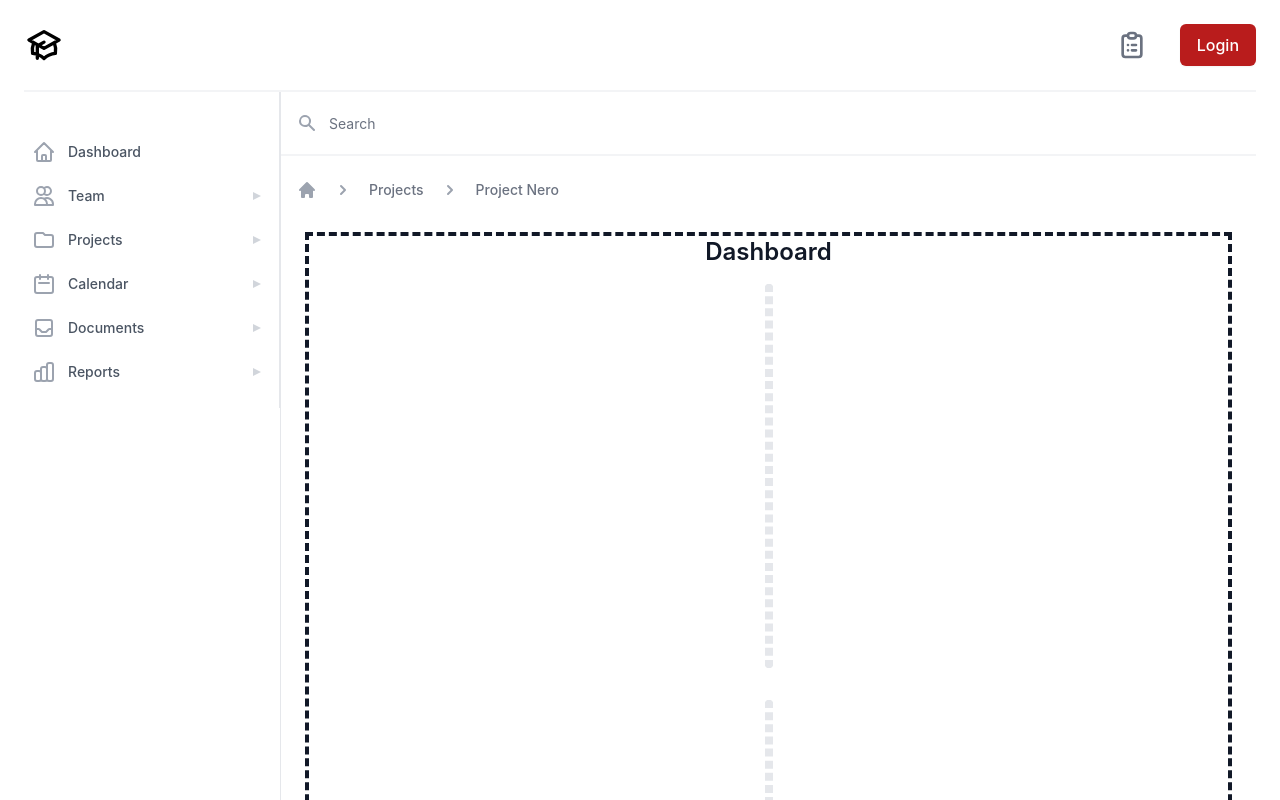
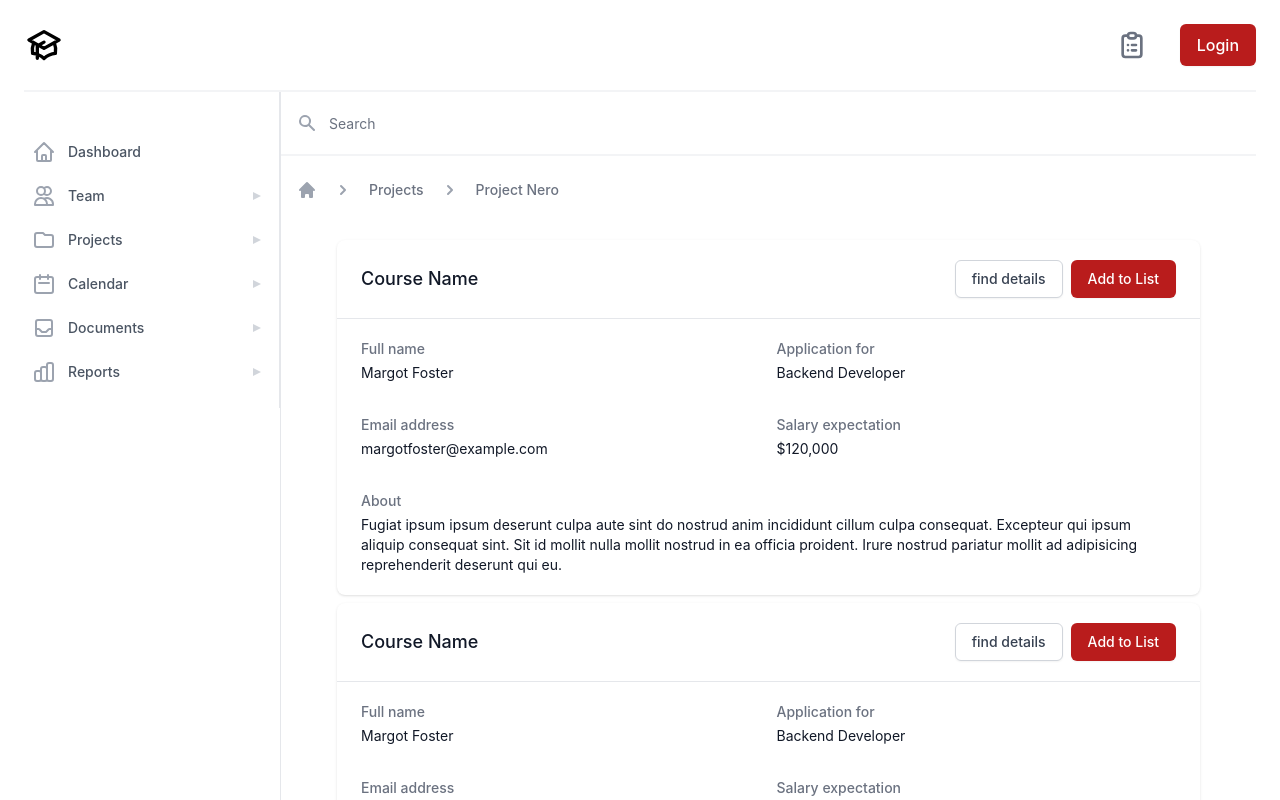
Before and after one commit to tomiharu0317/syllabus, a Next.js app in the folder frontend/: page /mylist in a window 1280 px wide. Shown: the top 800 px of the page. Built offline with nearby package versions, Linux system fonts and the light colour scheme.

Commit message:
Add content card

```diff
--- /dev/null
+++ b/frontend/src/components/atoms/contents-card.tsx
@@ -0,0 +1,64 @@
+/* This example requires Tailwind CSS v2.0+ */
+import { PaperClipIcon } from '@heroicons/react/solid'
+
+export default function ContentCard() {
+  return (
+    <div className='bg-white shadow overflow-hidden sm:rounded-lg my-2'>
+      <div className='px-4 py-5 sm:px-6'>
+        <div className='-ml-4 -mt-4 flex justify-between items-center flex-wrap sm:flex-nowrap'>
+          <div className='ml-4 mt-4'>
+            <h3 className='text-lg leading-6 font-medium text-gray-900'>Course Name</h3>
+            {/* <p className='mt-1 text-sm text-gray-500'>
+              Lorem ipsum dolor sit amet consectetur adipisicing elit quam corrupti consectetur.
+            </p> */}
+          </div>
+          <div className='ml-4 mt-4 flex-shrink-0'>
+            <button
+              type='button'
+              className='relative inline-flex items-center px-4 py-2 mr-2 border border-gray-300 shadow-sm text-sm font-medium rounded-md text-gray-700 bg-white hover:bg-gray-50 focus:outline-none focus:ring-2 focus:ring-offset-2 focus:ring-gray-200'
+            >
+              find details
+            </button>
+            <button
+              type='button'
+              className='relative inline-flex items-center px-4 py-2 border border-transparent shadow-sm text-sm font-medium rounded-md text-white bg-red-700 hover:bg-red-600 focus:outline-none focus:ring-2 focus:ring-offset-2 focus:ring-red-700'
+            >
+              Add to List
+            </button>
+          </div>
+        </div>
+        {/* <h3 className='text-lg leading-6 font-medium text-gray-900'>Applicant Information</h3> */}
+        {/* <p className='mt-1 max-w-2xl text-sm text-gray-500'>Personal details and application.</p> */}
+      </div>
+      <div className='border-t border-gray-200 px-4 py-5 sm:px-6'>
+        <dl className='grid grid-cols-1 gap-x-4 gap-y-8 sm:grid-cols-2'>
+          <div className='sm:col-span-1'>
+            <dt className='text-sm font-medium text-gray-500'>Full name</dt>
+            <dd className='mt-1 text-sm text-gray-900'>Margot Foster</dd>
+          </div>
+          <div className='sm:col-span-1'>
+            <dt className='text-sm font-medium text-gray-500'>Application for</dt>
+            <dd className='mt-1 text-sm text-gray-900'>Backend Developer</dd>
+          </div>
+          <div className='sm:col-span-1'>
+            <dt className='text-sm font-medium text-gray-500'>Email address</dt>
+            <dd className='mt-1 text-sm text-gray-900'>margotfoster@example.com</dd>
+          </div>
+          <div className='sm:col-span-1'>
+            <dt className='text-sm font-medium text-gray-500'>Salary expectation</dt>
+            <dd className='mt-1 text-sm text-gray-900'>$120,000</dd>
+          </div>
+          <div className='sm:col-span-2'>
+            <dt className='text-sm font-medium text-gray-500'>About</dt>
+            <dd className='mt-1 text-sm text-gray-900'>
+              Fugiat ipsum ipsum deserunt culpa aute sint do nostrud anim incididunt cillum culpa
+              consequat. Excepteur qui ipsum aliquip consequat sint. Sit id mollit nulla mollit
+              nostrud in ea officia proident. Irure nostrud pariatur mollit ad adipisicing
+              reprehenderit deserunt qui eu.
+            </dd>
+          </div>
+        </dl>
+      </div>
+    </div>
+  )
+}
--- a/frontend/src/components/organisms/dashboard.tsx
+++ b/frontend/src/components/organisms/dashboard.tsx
@@ -1,6 +1,7 @@
 import Breadcrumb from '../molecules/breadcrumbs'
 import Pagination from '../atoms/pagination'
 import Sidebar from './sidebar'
+import ContentCard from '../atoms/contents-card'
 /*
   This example requires Tailwind CSS v2.0+
 
@@ -226,15 +227,15 @@ export default function Dashboard() {
                   <Breadcrumb />
                 </div>
                 <div className='flex w-full mx-auto px-6 py-8'>
-                  <div className='flex flex-col w-full h-full text-gray-900 text-xl border-4 border-gray-900 border-dashed'>
+                  <div className='flex flex-col w-full h-full text-xl'>
                     {/* <main className='flex-1'> */}
                     {/* <div className='py-6'> */}
-                    <div className='max-w-7xl mx-auto px-4 sm:px-6 md:px-8'>
+                    {/* <div className='max-w-7xl mx-auto px-4 sm:px-6 md:px-8'>
                       <h1 className='text-2xl font-semibold text-gray-900'>Dashboard</h1>
-                    </div>
+                    </div> */}
                     <div className='max-w-7xl mx-auto px-4 sm:px-6 md:px-8'>
                       {/* Replace with your content */}
-                      <div className='py-4'>
+                      {/* <div className='py-4'>
                         <div className='border-4 border-dashed border-gray-200 rounded-lg h-96' />
                       </div>
                       <div className='py-4'>
@@ -242,7 +243,11 @@ export default function Dashboard() {
                       </div>
                       <div className='py-4'>
                         <div className='border-4 border-dashed border-gray-200 rounded-lg h-96' />
-                      </div>
+                      </div> */}
+                      <ContentCard />
+                      <ContentCard />
+                      <ContentCard />
+
                       {/* /End replace */}
                     </div>
                   </div>
```
